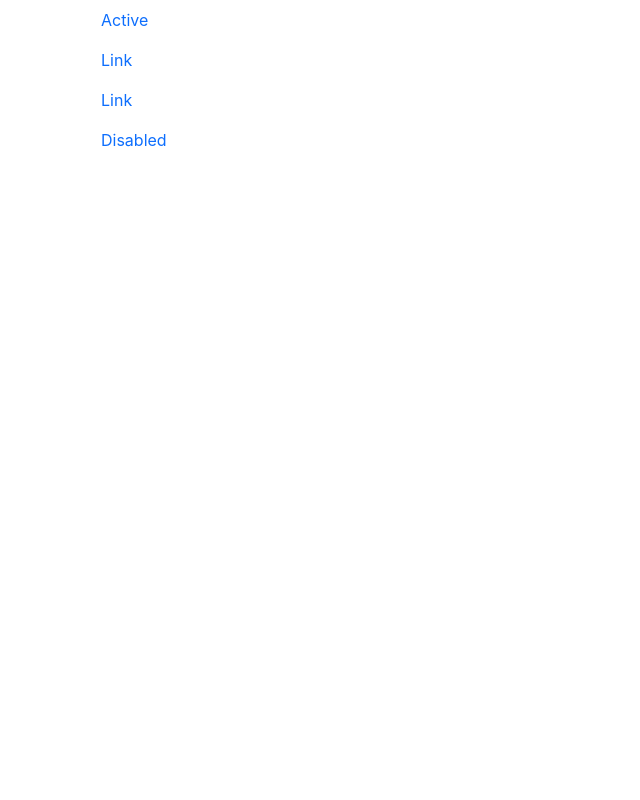
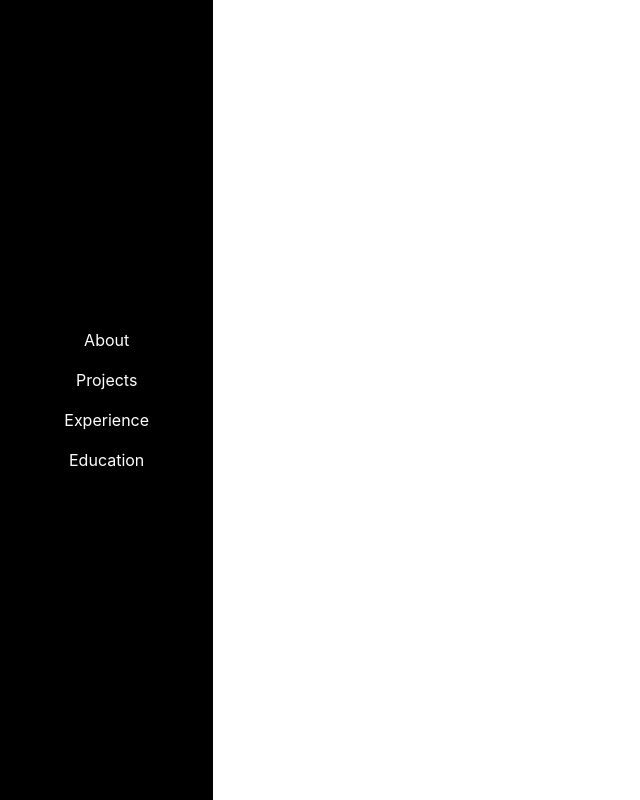
Before and after one commit to tar98/tar98.github.io, a plain HTML site: page index.html in a window 1280 px wide. Shown: the whole page, without its empty margins (0-640 px from the left). Drawn offline with nearby package versions, Linux system fonts and the light colour scheme.

Commit message:
Add Vertical navbar

```diff
--- /dev/null
+++ b/css/portfolio.css
@@ -0,0 +1,14 @@
+.vertical-navbar {
+    background-color: #000;
+    align-content: center;
+    text-align: center;
+    height: 100vh;
+  }
+
+.vertical-navbar .nav-link {
+    color: #fff;
+  }
+
+.vertical-navbar .nav-link:hover {
+    color: #ccc;
+  }
--- a/index.html
+++ b/index.html
@@ -31,27 +31,35 @@
     <script rel="stylesheet" type="text/javascript" src="https://cdn.jsdelivr.net/npm/jquery@3.5.1/dist/jquery.slim.min.js" integrity="sha384-DfXdz2htPH0lsSSs5nCTpuj/zy4C+OGpamoFVy38MVBnE+IbbVYUew+OrCXaRkfj" crossorigin="anonymous"></script>
     <script rel="stylesheet" type="text/javascript" src="https://cdn.jsdelivr.net/npm/bootstrap@4.6.2/dist/js/bootstrap.bundle.min.js" integrity="sha384-Fy6S3B9q64WdZWQUiU+q4/2Lc9npb8tCaSX9FK7E8HnRr0Jz8D6OP9dO5Vg3Q9ct" crossorigin="anonymous"></script>
 
+    <!-- Internal CSS/JS references -->
+    <link rel="stylesheet" type="text/css" href="css/portfolio.css">
+    <script rel="stylesheet" type="text/javascript" src="js/portfolio.js"></script>
+
   </head>
   <body>
     <body>
 
       <!-- Navbar -->
-      <div id="navbar-info" class="container-sm">
+      <div class="container-fluid" id="navbar-info">
+        <div class="row">
+          <nav class="col-md-2 d-none d-md-block vertical-navbar">
+            <div class="sidebar-sticky">
               <ul class="nav flex-column">
                 <li class="nav-item">
-            <a class="nav-link" aria-current="page" href="#">Active</a>
+                  <a class="nav-link" href="#about">About</a>
                 </li>
                 <li class="nav-item">
-            <a class="nav-link" href="#">Link</a>
+                  <a class="nav-link" href="#projects">Projects</a>
                 </li>
                 <li class="nav-item">
-            <a class="nav-link" href="#">Link</a>
+                  <a class="nav-link" href="#experience">Experience</a>
                 </li>
                 <li class="nav-item">
-            <a class="nav-link" aria-disabled="true">Disabled</a>
+                  <a class="nav-link" href="#education">Education</a>
                 </li>
               </ul>
             </div>
+          </nav>
 
 
     </body>
```
Also changed, not shown: js/portfolio.js (added). Lines whose indentation alone changed are shown as unchanged.
